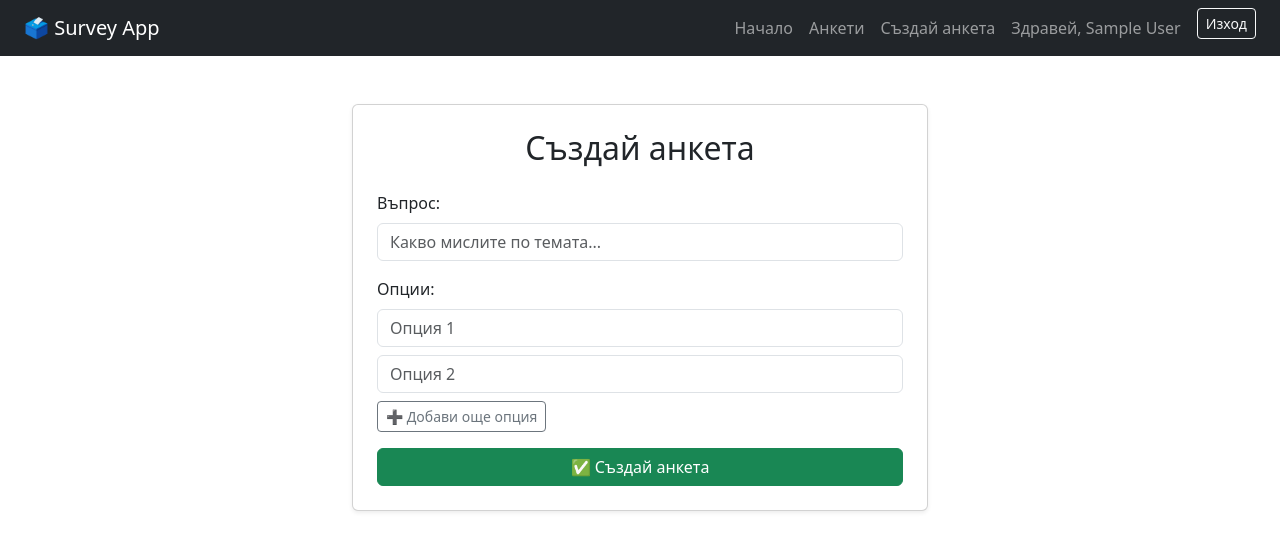
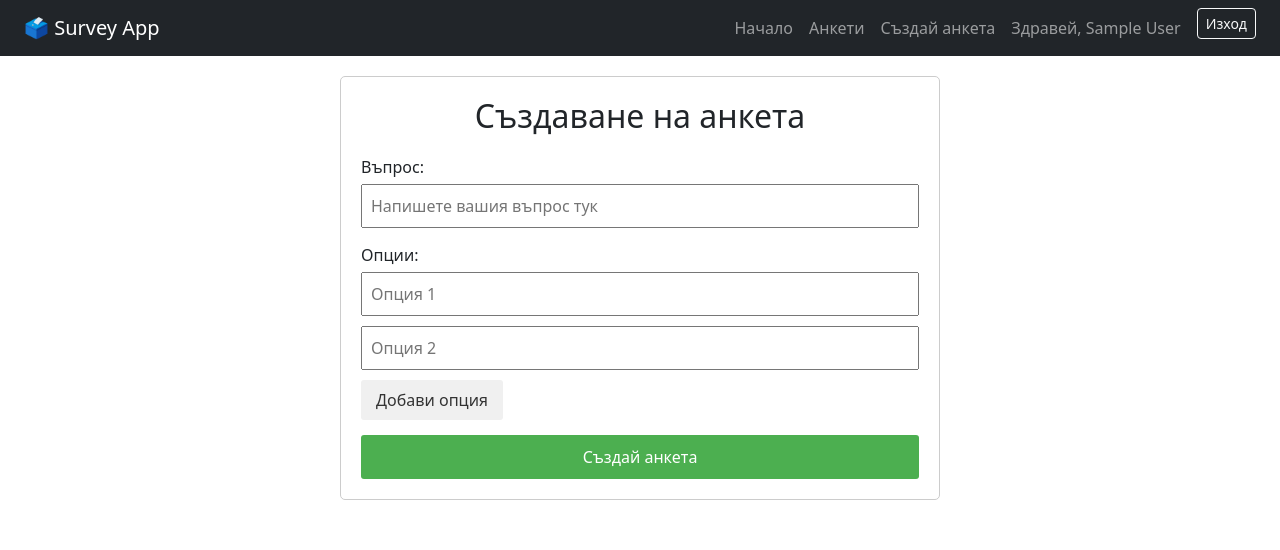
Before and after one commit to Ifchu/Survey_App, a React (Create React App) app: page /create in a window 1280 px wide. Shown: the top 550 px of the page. Built offline with nearby package versions, Linux system fonts and the light colour scheme; sample sign-in values are in the browser's storage.

Commit message:
Updated CreatePoll page
@Ifchu Some changes in styles

```diff
--- a/src/pages/CreatePoll.js
+++ b/src/pages/CreatePoll.js
@@ -1,98 +1,112 @@
-// Updated by Velislav on 3.05
-import { useContext, useState } from 'react';
-import axios from 'axios';
-import { useNavigate } from 'react-router-dom';
-import { AuthContext } from '../context/AuthContext';
-
+import { useState, useContext } from 'react'; // Импортираме нужните React hooks: useState за управление на състоянието и useContext за достъп до контекст.
+import axios from 'axios'; // Импортираме axios за правене на HTTP заявки към сървъра.
+import { useNavigate } from 'react-router-dom'; // Импортираме useNavigate за навигация между страниците.
+import { AuthContext } from '../context/AuthContext'; // Импортираме AuthContext, за да имаме достъп до информация за потребителя.
 
 function CreatePoll() {
+  // useState за съхранение на въпроса на анкетата. Началната стойност е празен низ.
   const [question, setQuestion] = useState('');
-  const [options, setOptions] = useState(['', '']); // минимум 2
+  // useState за съхранение на опциите на анкетата. Началната стойност е масив от два празни низа (минимум 2 опции).
+  const [options, setOptions] = useState(['', '']);
+  // useContext за достъп до обекта user от AuthContext, който съдържа информация за текущия потребител.
   const { user } = useContext(AuthContext);
+  // useNavigate hook за програмно пренасочване към други страници.
   const navigate = useNavigate();
 
-  const handleOptionChange = (index, value) => {
-    const newOptions = [...options];
-    newOptions[index] = value;
-    setOptions(newOptions);
+  // Функция, която се извиква при промяна на текста във полето за въпрос.
+  const handleQuestionChange = (event) => {
+    setQuestion(event.target.value); // Обновява състоянието question с новата стойност от полето.
   };
 
+  // Функция, която се извиква при промяна на текста в едно от полетата за опция.
+  // Приема индекса на опцията и самото събитие като аргументи.
+  const handleOptionChange = (index, event) => {
+    const newOptions = [...options]; // Създаваме копие на масива options, за да можем да го променим безопасно.
+    newOptions[index] = event.target.value; // Обновяваме стойността на опцията на дадения индекс с новата стойност от полето.
+    setOptions(newOptions); // Обновяваме състоянието options с новия масив.
+  };
+
+  // Функция за добавяне на нова опция към анкетата.
   const addOption = () => {
+    // Проверяваме дали броят на опциите е по-малък от 4 (максимумът, който сме задали).
     if (options.length < 4) {
-      setOptions([...options, '']);
+      setOptions([...options, '']); // Добавяме нов празен низ към масива options, което води до рендериране на ново поле за опция.
     }
   };
 
-  const handleSubmit = async (e) => {
-    e.preventDefault();
+  // Асинхронна функция, която се извиква при изпращане на формата.
+  const handleSubmit = async (event) => {
+    event.preventDefault(); // Предотвратяваме стандартното поведение на формата (презареждане на страницата).
 
+    // Създаваме обект с данните за анкетата, които ще бъдат изпратени към сървъра.
     const pollData = {
-      question,
-      options: options.map((opt, i) => ({
-        id: i + 1,
-        text: opt,
-        votes: 0
-      })),
-      author: user?.name || 'Анонимен'
+      question: question, // Вземаме въпроса от състоянието question.
+      options: options.map((text, index) => ({ id: index + 1, text, votes: 0 })), // Мапваме масива options, за да създадем масив от обекти, всеки с id, текст на опцията и начален брой гласове 0.
+      author: user?.name || 'Анонимен', // Вземаме името на автора от контекста user, или 'Анонимен', ако потребителят не е логнат.
     };
 
     try {
+      // Изпращаме POST заявка към сървърния ендпойнт за създаване на анкета.
       await axios.post('http://localhost:5000/polls', pollData);
-      alert('Анкетата е създадена успешно!');
-      navigate('/polls');
+      alert('Анкетата беше създадена успешно!'); // Показваме съобщение за успех на потребителя.
+      navigate('/polls'); // Пренасочваме потребителя към страницата със списък на анкетите.
     } catch (error) {
-      console.error('Грешка при създаване на анкета:', error);
+      // Ако има грешка при създаването на анкетата, извеждаме съобщение в конзолата и показваме съобщение за грешка на потребителя.
+      console.error('Произошла грешка при създаването на анкетата:', error);
       alert('Грешка при създаване на анкета.');
     }
   };
 
+  // JSX кодът, който описва как ще изглежда компонента в браузъра.
   return (
-    <div className="container mt-5" style={{ maxWidth: '600px' }}>
-      <div className="card shadow-sm p-4">
-        <h2 className="mb-4 text-center">Създай анкета</h2>
-        <form onSubmit={handleSubmit}>
-          <div className="mb-3">
-            <label className="form-label">Въпрос:</label>
+    <div style={{ maxWidth: '600px', margin: '20px auto', padding: '20px', border: '1px solid #ccc', borderRadius: '5px' }}>
+      <h2 style={{ textAlign: 'center', marginBottom: '20px' }}>Създаване на анкета</h2>
+      <form onSubmit={handleSubmit}> {/* Когато формата бъде изпратена, се извиква функцията handleSubmit. */}
+        <div style={{ marginBottom: '15px' }}>
+          <label style={{ display: 'block', marginBottom: '5px' }}>Въпрос:</label>
           <input
             type="text"
-              className="form-control"
-              value={question}
-              onChange={(e) => setQuestion(e.target.value)}
-              placeholder="Какво мислите по темата..."
-              required
+            style={{ width: '100%', padding: '8px', boxSizing: 'border-box' }}
+            value={question} // Стойността на полето за въпрос се контролира от състоянието question.
+            onChange={handleQuestionChange} // При промяна на текста се извиква handleQuestionChange.
+            placeholder="Напишете вашия въпрос тук"
+            required // Полето е задължително.
           />
         </div>
 
-          <label className="form-label">Опции:</label>
-          {options.map((opt, index) => (
-            <div className="mb-2" key={index}>
+        <label style={{ display: 'block', marginBottom: '5px' }}>Опции:</label>
+        {options.map((option, index) => ( // Обхождаме масива options, за да рендерираме поле за всяка опция.
+          <div key={index} style={{ marginBottom: '10px' }}>
             <input
               type="text"
-                className="form-control"
+              style={{ width: '100%', padding: '8px', boxSizing: 'border-box' }}
               placeholder={`Опция ${index + 1}`}
-                value={opt}
-                onChange={(e) => handleOptionChange(index, e.target.value)}
-                required
+              value={option} // Стойността на полето за опция се контролира от елемента на същия индекс в масива options.
+              onChange={(event) => handleOptionChange(index, event)} // При промяна на текста се извиква handleOptionChange.
+              required // Полето е задължително.
             />
           </div>
         ))}
 
-          {options.length < 4 && (
+        {options.length < 4 && ( // Показваме бутона "Добави опция" само ако броят на опциите е по-малък от 4.
           <button
             type="button"
-              onClick={addOption}
-              className="btn btn-outline-secondary btn-sm mb-3"
+            onClick={addOption} // При кликване се извиква функцията addOption.
+            style={{ backgroundColor: '#f0f0f0', color: '#333', border: 'none', padding: '8px 15px', borderRadius: '3px', cursor: 'pointer', marginBottom: '15px' }}
           >
-              ➕ Добави още опция
+            Добави опция
           </button>
         )}
 
-          <button type="submit" className="btn btn-success w-100">
-            ✅ Създай анкета
+        <button
+          type="submit"
+          style={{ backgroundColor: '#4CAF50', color: 'white', border: 'none', padding: '10px 20px', borderRadius: '3px', cursor: 'pointer', width: '100%' }}
+        >
+          Създай анкета
         </button>
       </form>
     </div>
-    </div>
   );
 }
+
 export default CreatePoll;
```
Lines whose indentation alone changed are shown as unchanged.
